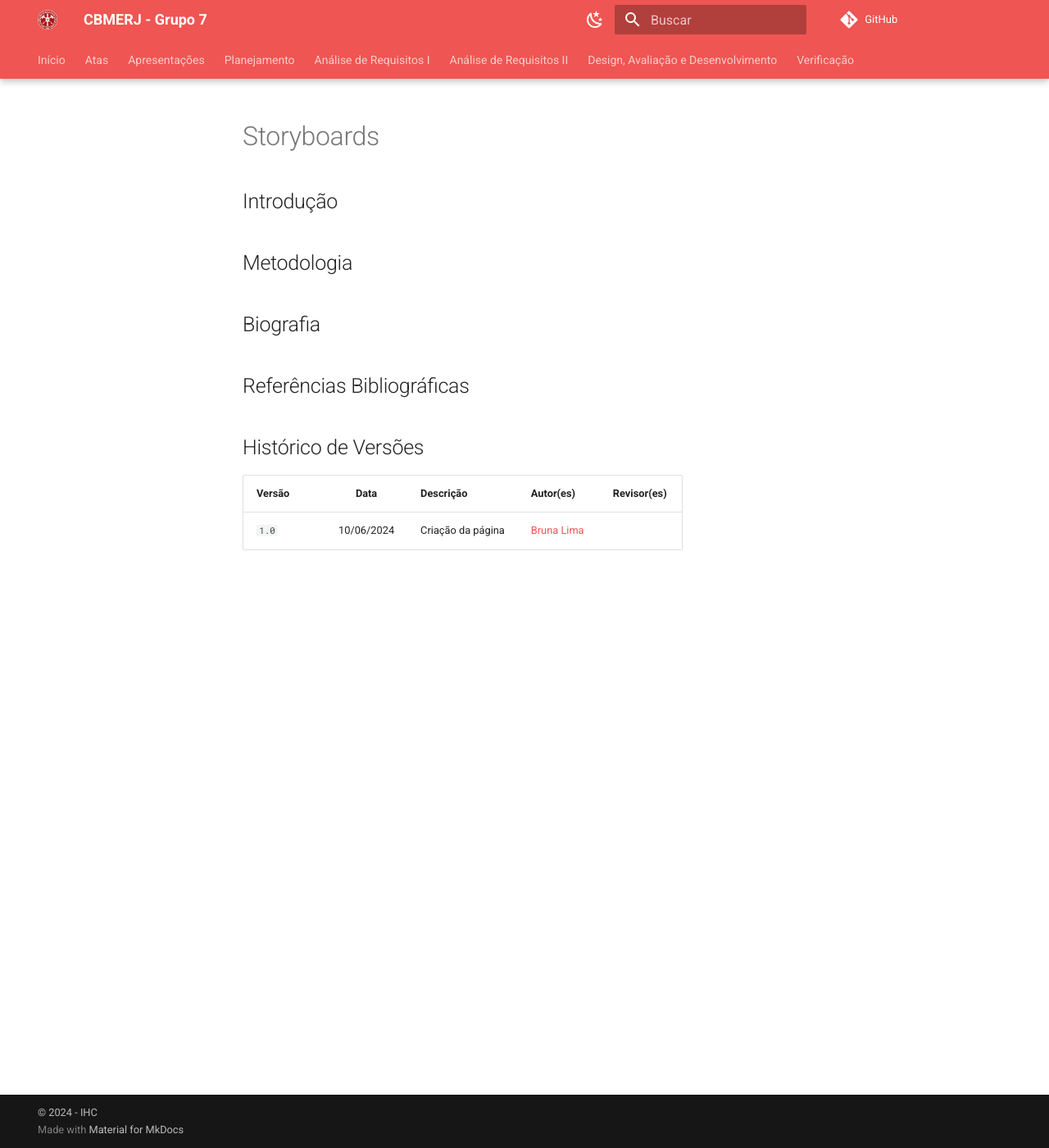
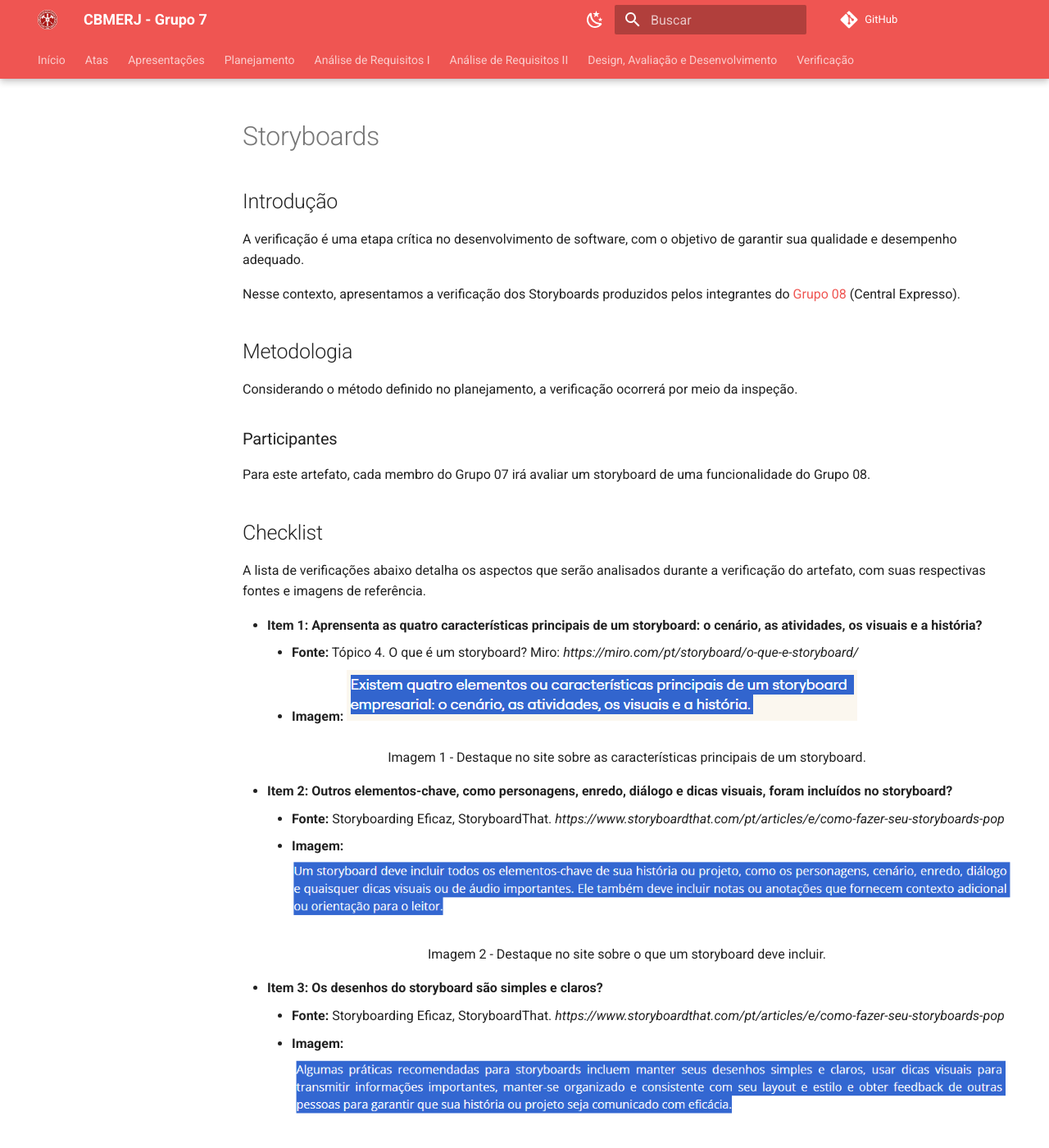
Before and after one commit to Interacao-Humano-Computador/2024.1-CBMERJ, an MkDocs documentation site: the page built from docs/verificacao_artefatos/verificacao_grupo_8/etapa_4/nivel_1/storyboard/storyboards.md, in a window 1280 px wide and 1400 px high. Shown: the whole window at 82% size. Built offline with MkDocs 1.6.1 and Material for MkDocs 9.7.7, drawn with Linux system fonts in a browser that asks for light colours; comment, search, counter and statistics services are not loaded; some of the changed text lies outside the part shown.

Commit message:
Checklist do storyboard

```diff
--- a/docs/verificacao_artefatos/verificacao_grupo_8/etapa_4/nivel_1/storyboard/storyboards.md
+++ b/docs/verificacao_artefatos/verificacao_grupo_8/etapa_4/nivel_1/storyboard/storyboards.md
@@ -1,15 +1,51 @@
 ## Introdução
+A verificação é uma etapa crítica no desenvolvimento de software, com o objetivo de garantir sua qualidade e desempenho adequado.
+
+Nesse contexto, apresentamos a verificação dos Storyboards produzidos pelos integrantes do [Grupo 08](https://interacao-humano-computador.github.io/2024.1-Central-Expresso) (Central Expresso).</p>
 
 ## Metodologia
+Considerando o método definido no planejamento, a verificação ocorrerá por meio da inspeção.
+
+### Participantes
+Para este artefato, cada membro do Grupo 07 irá avaliar um storyboard de uma funcionalidade do Grupo 08.
+
+## Checklist
+A lista de verificações abaixo detalha os aspectos que serão analisados durante a verificação do artefato, com suas respectivas fontes e imagens de referência.
+
+- **Item 1:** **Aprensenta as quatro características principais de um storyboard: o cenário, as atividades, os visuais e a história?**
+    - **Fonte:** Tópico 4. O que é um storyboard? Miro: *https://miro.com/pt/storyboard/o-que-e-storyboard/*
+    - **Imagem:** ![](img/storyboards_item_1.png)
+<p align="center">Imagem 1 - Destaque no site sobre as características principais de um storyboard. </p>
+
+- **Item 2:** **Outros elementos-chave, como personagens, enredo, diálogo e dicas visuais, foram incluídos no storyboard?**
+    - **Fonte:** Storyboarding Eficaz, StoryboardThat. *https://www.storyboardthat.com/pt/articles/e/como-fazer-seu-storyboards-pop*
+    - **Imagem:** ![](img/storyboards_item_2.png)
+<p align="center">Imagem 2 - Destaque no site sobre o que um storyboard deve incluir. </p>
+
+- **Item 3:** **Os desenhos do storyboard são simples e claros?**
+    - **Fonte:** Storyboarding Eficaz, StoryboardThat. *https://www.storyboardthat.com/pt/articles/e/como-fazer-seu-storyboards-pop*
+    - **Imagem:** ![](img/storyboards_item_3.png)
+<p align="center">Imagem 3 - Destaque no site sobre práticas recomendadas para storyboards. </p>
+
+- **Item 4:** **É possível confirmar que o storyboard criado não possui cenas/imagens do produto final?**
+    - **Fonte:** Página 9, Tópico "Descriptive content of a storyboard".*THE OCR GUIDE TO STORYBOARDS - Skill Guide*
+    - **Imagem:** <br>
+    ![](img/storyboards_item_4.png)
+<p align="center">Imagem 4 - Destaque no guia sobre conteúdo de um storyboard. </p>
+
+- **Item 5:** **O storyboard consegue transmitir a ideia de uso da funcionalidade em um contexto real?**
+    - **Fonte:** Storyboarding Eficaz, StoryboardThat. *https://www.storyboardthat.com/pt/articles/e/como-fazer-seu-storyboards-pop*
+    - **Imagem:** ![](img/storyboards_item_5.png)
+<p align="center">Imagem 5 - Destaque no site sobre importância dos storyboards. </p>
 
 ## Biografia
-
-
-## Referências Bibliográficas
-
+> - O que é um storyboard? Miro. Disponível em: https://miro.com/pt/storyboard/o-que-e-storyboard/
+> - Como fazer seu storoboard. StoryboardThat. Disponível em: https://www.storyboardthat.com/pt/articles/e/como-fazer-seu-storyboards-pop
+> - THE OCR GUIDE TO STORYBOARDS - Skill Guide. Disponível em: https://www.ocr.org.uk/Images/579489-guide-to-storyboards.pdf
 
 ## Histórico de Versões
 
 | Versão |    Data    | Descrição                                 | Autor(es)                                       | Revisor(es)                                    |
 | ------ | :--------: | ----------------------------------------- | ----------------------------------------------- | ---------------------------------------------- |
 | `1.0`   | 10/06/2024 | Criação da página                         | [Bruna Lima](https://github.com/libruna) |   |
+| `2.0`   | 12/06/2024 | Adição do checklist | [Bruna Lima](https://github.com/libruna) |   |
```
Also changed, not shown: docs/verificacao_artefatos/verificacao_grupo_8/etapa_4/nivel_1/storyboard/planejamento_avaliacao.md (+0 -7 lines), docs/verificacao_artefatos/verificacao_grupo_8/etapa_4/nivel_1/storyboard/img/storyboards_item_1.png (added), docs/verificacao_artefatos/verificacao_grupo_8/etapa_4/nivel_1/storyboard/img/storyboards_item_2.png (added), docs/verificacao_artefatos/verificacao_grupo_8/etapa_4/nivel_1/storyboard/img/storyboards_item_3.png (added), docs/verificacao_artefatos/verificacao_grupo_8/etapa_4/nivel_1/storyboard/img/storyboards_item_4.png (added), docs/verificacao_artefatos/verificacao_grupo_8/etapa_4/nivel_1/storyboard/img/storyboards_item_5.png (added).
